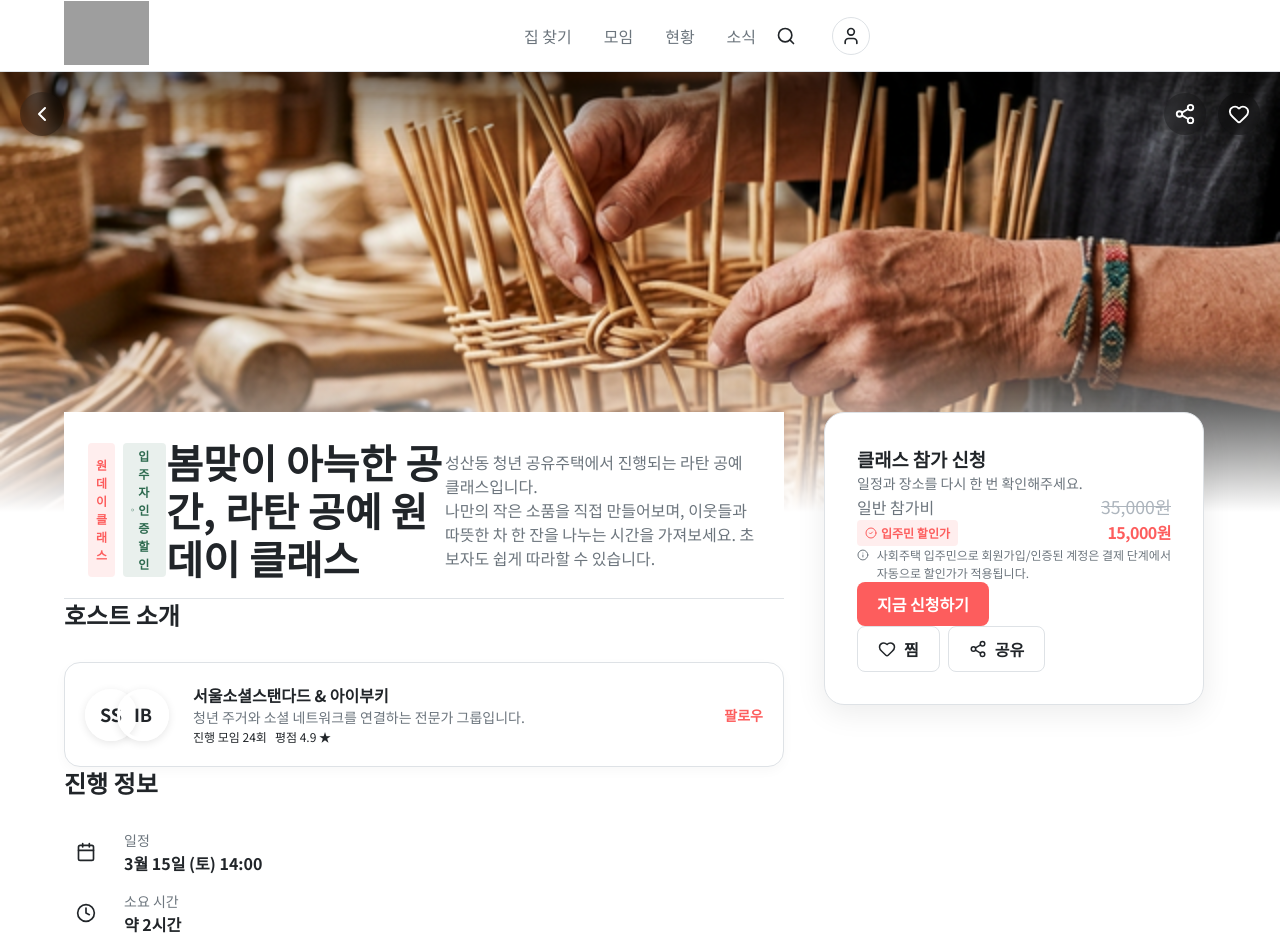
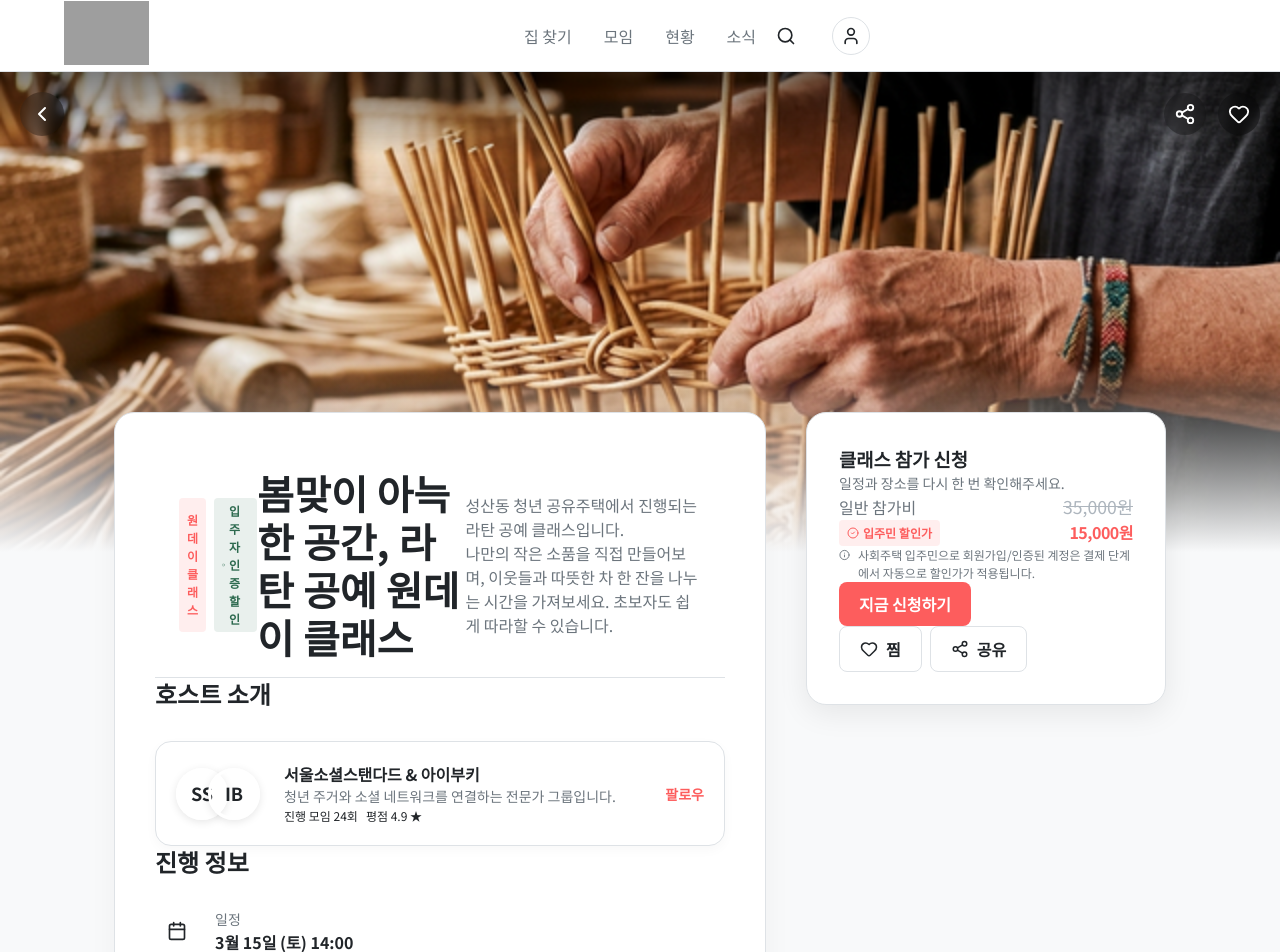
Before and after one commit to dosankim/social-living-connect, a React (Vite) app: page /community/1 in a window 1280 px wide. Shown: the top 952 px of the page. Built offline with nearby package versions, Linux system fonts and the light colour scheme; grey boxes are pictures that could not be loaded.

Commit message:
fix: correct community detail desktop overlap and margins

```diff
--- a/src/pages/CommunityDetail.css
+++ b/src/pages/CommunityDetail.css
@@ -1,5 +1,5 @@
 .community-detail-page {
-    background: var(--color-background);
+    background: var(--color-surface);
     min-height: calc(100vh - 72px);
     position: relative;
     padding-bottom: 20px;
@@ -40,7 +40,8 @@
 
 .event-banner-wrapper {
     width: 100%;
-    height: 440px;
+    height: 480px;
+    /* Taller banner to anchor the page better */
     position: relative;
 }
 
@@ -51,7 +52,8 @@
     left: 0;
     right: 0;
     height: 40%;
-    background: linear-gradient(to top, rgba(255, 255, 255, 1) 0%, transparent 100%);
+    background: linear-gradient(to top, rgba(248, 249, 250, 1) 0%, transparent 100%);
+    /* Match surface color instead of white */
     z-index: 1;
 }
 
@@ -64,19 +66,24 @@
 .detail-layout {
     display: flex;
     gap: 40px;
-    margin-top: -100px;
-    /* Overlap image significantly */
+    max-width: 1100px;
+    margin: -140px auto 0;
+    /* Centered, overlap image significantly */
     position: relative;
     z-index: 10;
     align-items: flex-start;
+    padding: 0 24px;
 }
 
 .detail-main {
     flex: 1;
+    min-width: 0;
+    /* Prevent flex blowout */
     background: white;
-    padding: 10px 0 40px;
-    max-width: 720px;
-    /* Match typical article width */
+    border-radius: 20px;
+    box-shadow: 0 8px 30px rgba(0, 0, 0, 0.04);
+    padding: 40px;
+    border: 1px solid var(--color-border);
 }
 
 /* Host Section */
@@ -100,6 +107,7 @@
 .host-avatars-group {
     display: flex;
     margin-right: 8px;
+    min-width: 80px;
 }
 
 .host-avatar {
@@ -143,6 +151,7 @@
     display: flex;
     align-items: center;
     justify-content: center;
+    flex-shrink: 0;
 }
 
 /* Participants */
@@ -166,7 +175,8 @@
 
 /* Sidebar */
 .detail-sidebar {
-    width: 380px;
+    width: 360px;
+    flex-shrink: 0;
     position: sticky;
     top: 96px;
     /* 72px navbar + 24px gap */
@@ -192,18 +202,27 @@
     letter-spacing: -0.5px;
 }
 
+/* Mobile Bottom Bar hiding wrapper */
+.mobile-action-bar-wrapper {
+    display: none;
+}
+
 /* Responsive Overrides */
 @media (max-width: 1024px) {
     .detail-layout {
         flex-direction: column;
         gap: 0;
-        margin-top: -60px;
+        margin-top: -80px;
+        padding: 0;
     }
 
     .detail-main {
         max-width: 100%;
-        padding: 0 24px 100px;
-        background: transparent;
+        border-radius: 32px 32px 0 0;
+        border-right: none;
+        border-left: none;
+        padding: 32px 24px 100px;
+        /* Padding bottom for mobile bar */
     }
 
     .detail-sidebar {
@@ -217,6 +236,10 @@
     }
 
     .event-banner-wrapper {
-        height: 340px;
+        height: 380px;
+    }
+
+    .mobile-action-bar-wrapper {
+        display: block;
     }
 }
--- a/src/pages/CommunityDetail.jsx
+++ b/src/pages/CommunityDetail.jsx
@@ -51,8 +51,8 @@ export default function CommunityDetail() {
                     {/* Header Section */}
                     <div className="detail-header pb-6 border-b border-[var(--color-border)] mb-8">
                         <div className="flex flex-wrap gap-2 mb-4">
-                            <span className="badge badge-orange">원데이클래스</span>
-                            <span className="badge badge-green"><CheckCircle2 size={12} /> 입주자 인증 할인</span>
+                            <span className="badge badge-orange inline-flex items-center px-2 py-1">원데이클래스</span>
+                            <span className="badge badge-green inline-flex items-center px-2 py-1"><CheckCircle2 size={12} /> 입주자 인증 할인</span>
                         </div>
                         <h1 className="text-h1 mb-4 leading-tight">봄맞이 아늑한 공간, 라탄 공예 원데이 클래스</h1>
                         <p className="text-body text-secondary mb-0 leading-relaxed">
@@ -214,7 +214,8 @@ export default function CommunityDetail() {
             </div>
 
             {/* Mobile Sticky Bottom Bar (Visible only on mobile) */}
-            <div className="mobile-action-bar fixed bottom-0 left-0 right-0 bg-white border-t border-[var(--color-border)] p-4 shadow-[0_-4px_20px_rgba(0,0,0,0.08)] z-50 md:hidden block">
+            <div className="mobile-action-bar-wrapper">
+                <div className="mobile-action-bar fixed bottom-0 left-0 right-0 bg-white border-t border-[var(--color-border)] p-4 shadow-[0_-4px_20px_rgba(0,0,0,0.08)] z-50">
                     <div className="flex items-center gap-4">
                         <div className="mobile-price-col flex flex-col justify-center">
                             <span className="text-xs text-primary font-bold line-through opacity-70">35,000원</span>
@@ -225,6 +226,7 @@ export default function CommunityDetail() {
                         </button>
                     </div>
                 </div>
+            </div>
 
         </div>
     );
```
Lines whose indentation alone changed are shown as unchanged.
